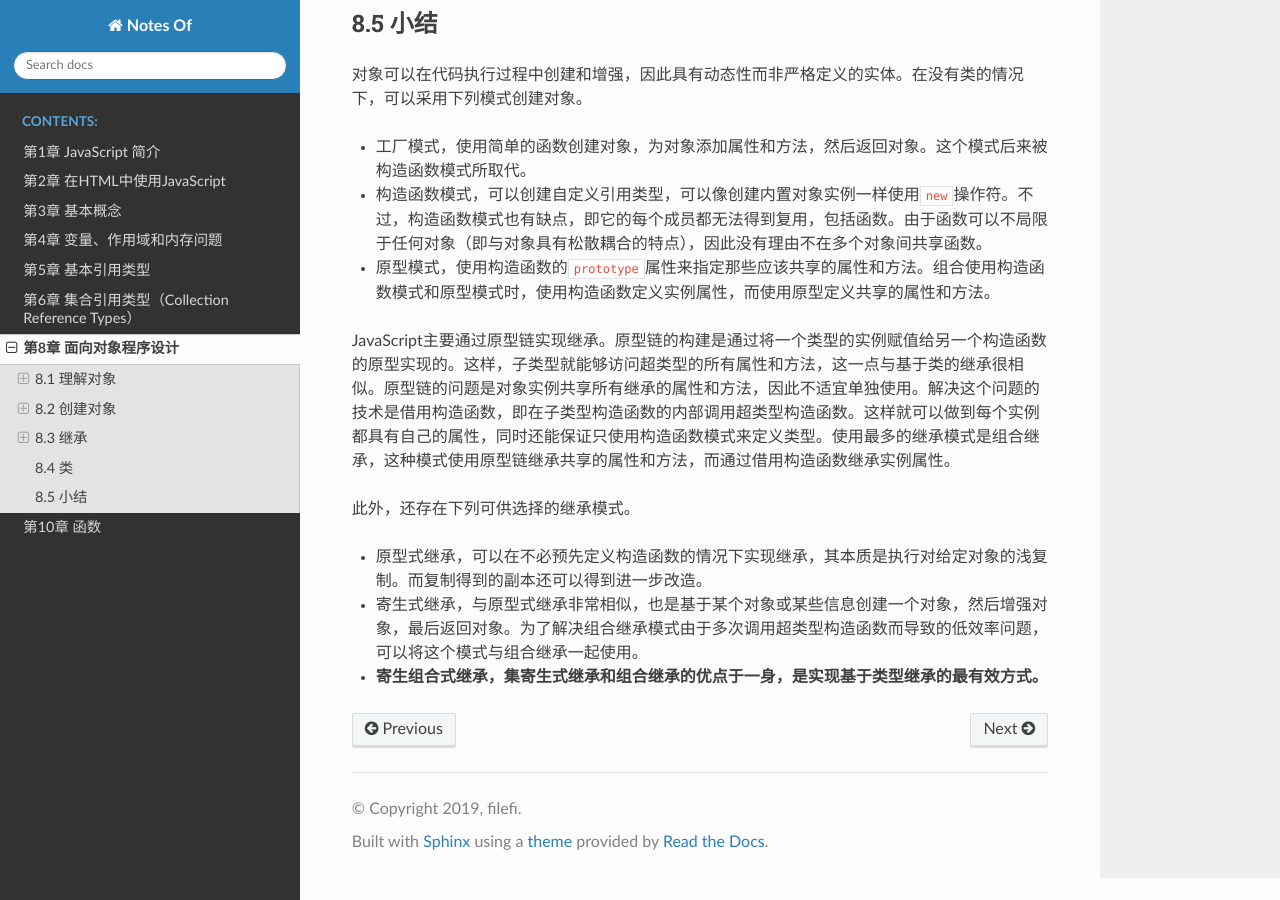
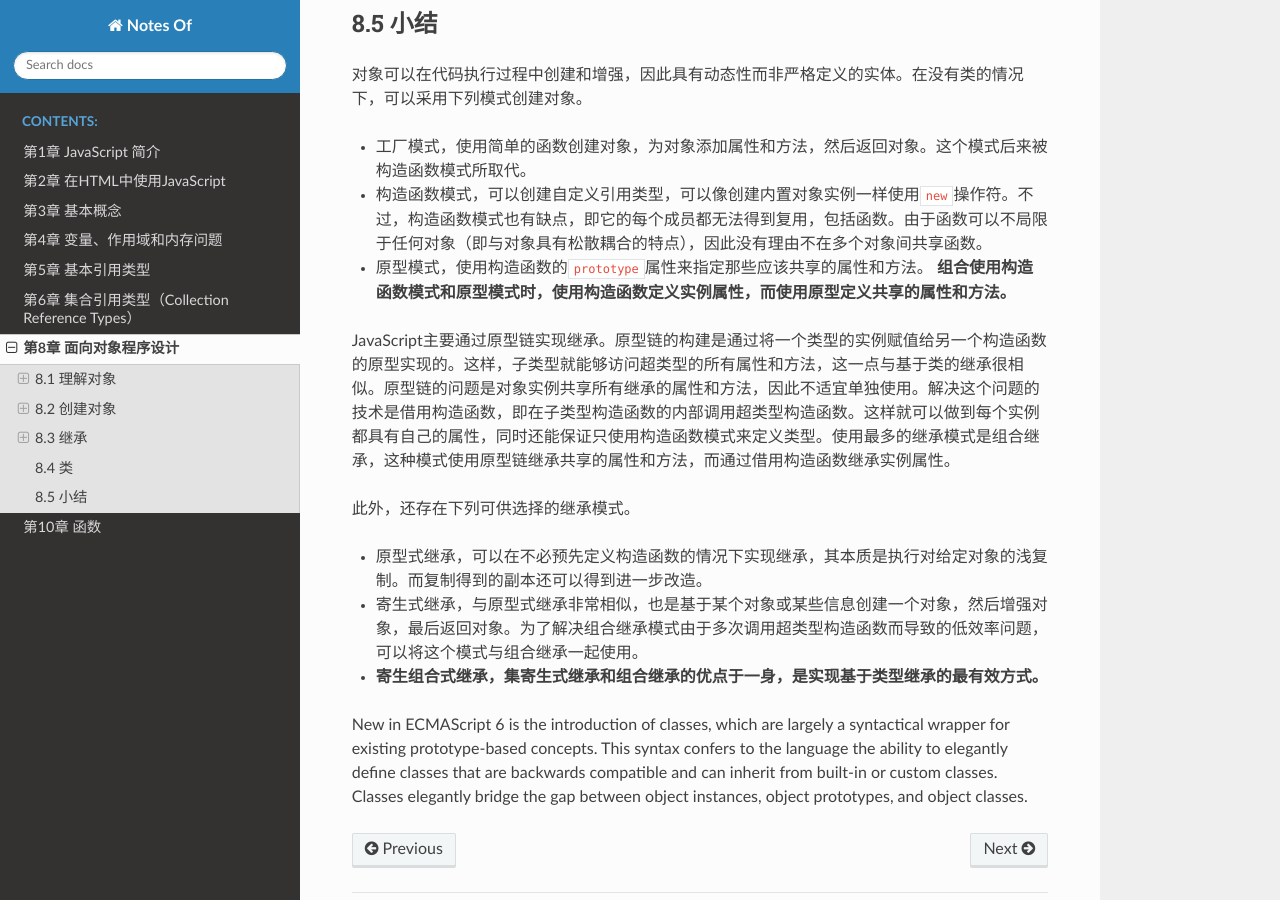
Before and after one commit to filefi/NotesOfProfessional-JavaScript-for-Web-Developers, a Sphinx documentation site: the page built from source/Chapter8-Objects_Classes_and_Object-Oriented_Programming.md, in a window 1280 px wide and 900 px high, scrolled down 37798 px. Built offline with Sphinx 7.4.7 and the Read the Docs theme 2.0.0, drawn with Linux system fonts in a browser that asks for light colours.

```diff
--- a/source/Chapter8-Objects_Classes_and_Object-Oriented_Programming.md
+++ b/source/Chapter8-Objects_Classes_and_Object-Oriented_Programming.md
@@ -1638,7 +1638,7 @@ SubType.prototype.sayAge = function() {
 
 - 工厂模式，使用简单的函数创建对象，为对象添加属性和方法，然后返回对象。这个模式后来被构造函数模式所取代。
 - 构造函数模式，可以创建自定义引用类型，可以像创建内置对象实例一样使用`new`操作符。不过，构造函数模式也有缺点，即它的每个成员都无法得到复用，包括函数。由于函数可以不局限于任何对象（即与对象具有松散耦合的特点），因此没有理由不在多个对象间共享函数。
-- 原型模式，使用构造函数的`prototype`属性来指定那些应该共享的属性和方法。组合使用构造函数模式和原型模式时，使用构造函数定义实例属性，而使用原型定义共享的属性和方法。
+- 原型模式，使用构造函数的`prototype`属性来指定那些应该共享的属性和方法。 **组合使用构造函数模式和原型模式时，使用构造函数定义实例属性，而使用原型定义共享的属性和方法。**
 
 JavaScript主要通过原型链实现继承。原型链的构建是通过将一个类型的实例赋值给另一个构造函数的原型实现的。这样，子类型就能够访问超类型的所有属性和方法，这一点与基于类的继承很相似。原型链的问题是对象实例共享所有继承的属性和方法，因此不适宜单独使用。解决这个问题的技术是借用构造函数，即在子类型构造函数的内部调用超类型构造函数。这样就可以做到每个实例都具有自己的属性，同时还能保证只使用构造函数模式来定义类型。使用最多的继承模式是组合继承，这种模式使用原型链继承共享的属性和方法，而通过借用构造函数继承实例属性。
 
@@ -1647,3 +1647,5 @@ JavaScript主要通过原型链实现继承。原型链的构建是通过将一
 - 原型式继承，可以在不必预先定义构造函数的情况下实现继承，其本质是执行对给定对象的浅复制。而复制得到的副本还可以得到进一步改造。
 - 寄生式继承，与原型式继承非常相似，也是基于某个对象或某些信息创建一个对象，然后增强对象，最后返回对象。为了解决组合继承模式由于多次调用超类型构造函数而导致的低效率问题，可以将这个模式与组合继承一起使用。
 - **寄生组合式继承，集寄生式继承和组合继承的优点于一身，是实现基于类型继承的最有效方式。**
+
+New in ECMAScript 6 is the introduction of classes, which are largely a syntactical wrapper for existing prototype-based concepts. This syntax confers to the language the ability to elegantly define classes that are backwards compatible and can inherit from built-in or custom classes. Classes elegantly bridge the gap between object instances, object prototypes, and object classes.
```
